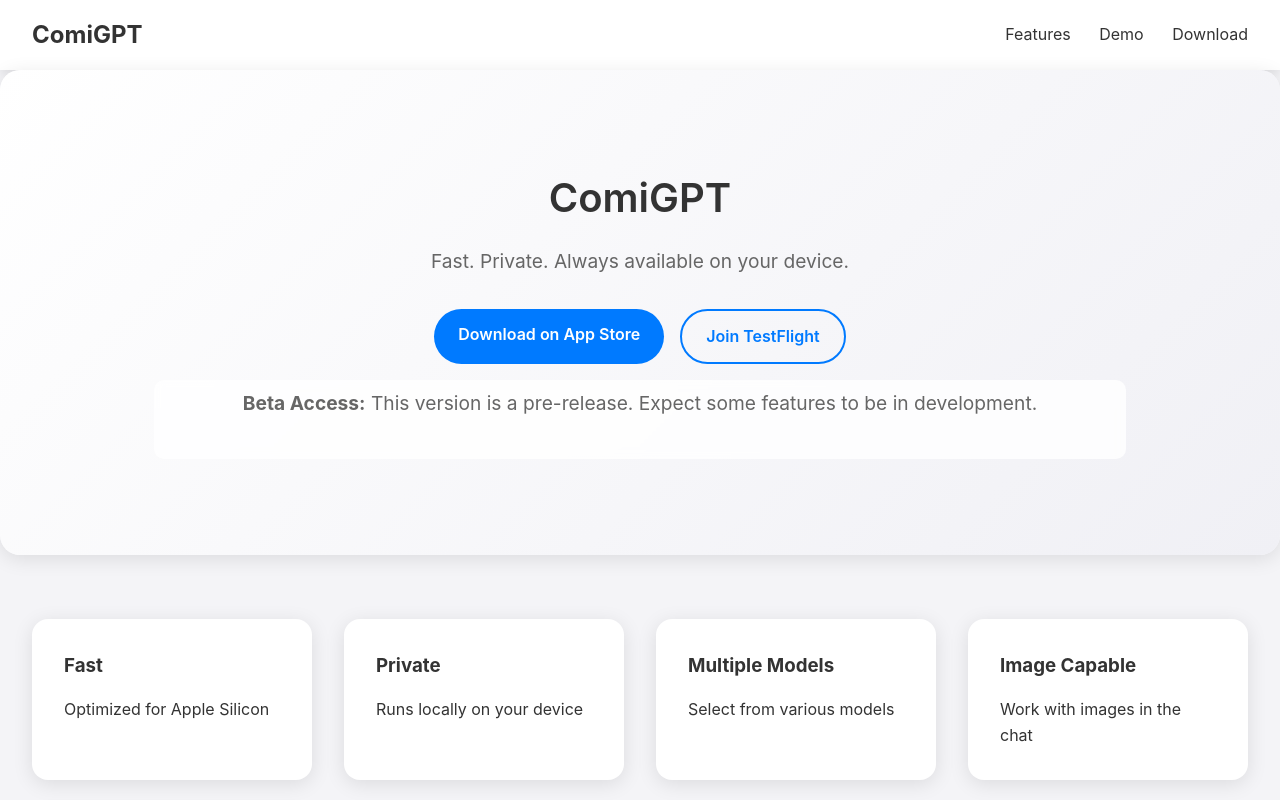
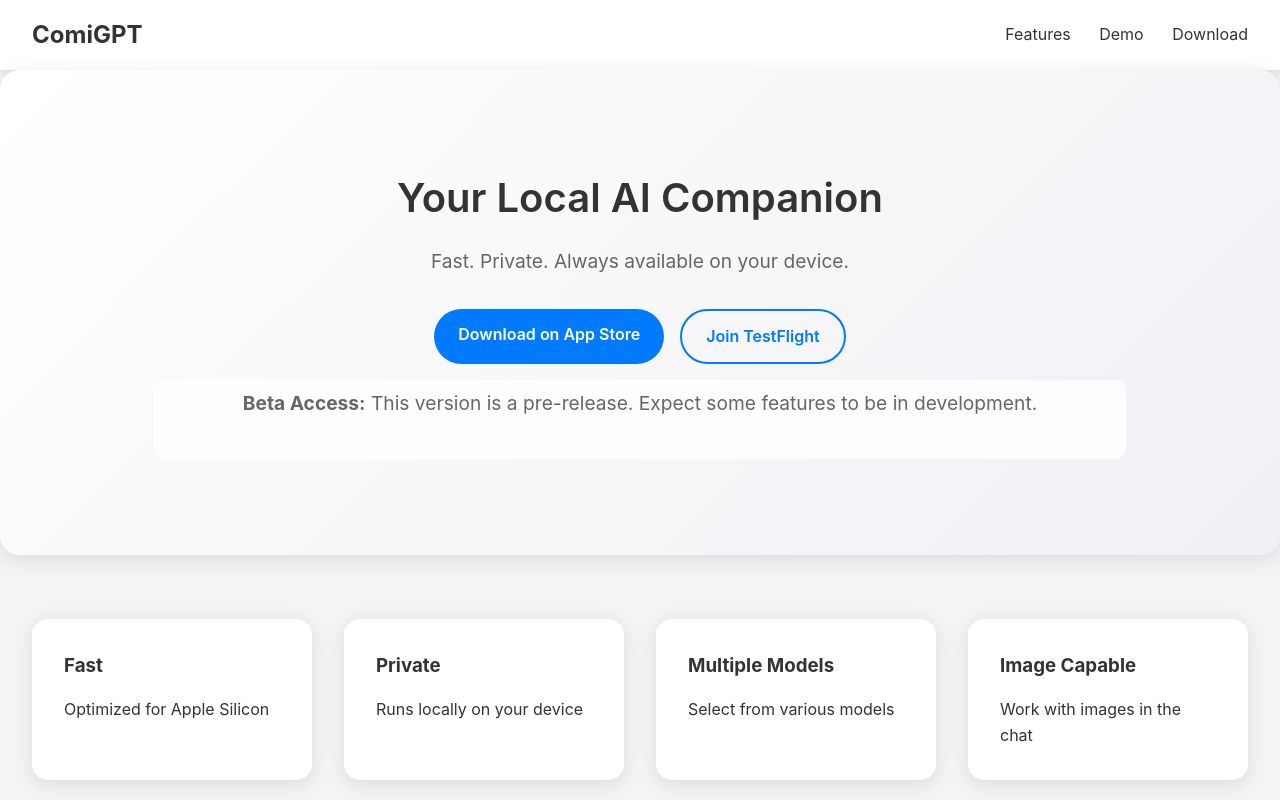
Before and after one commit to comiaiapp/comiaiapp.github.io, a plain HTML site: page index.html in a window 1280 px wide. Shown: the top 800 px of the page. Drawn offline with Linux system fonts and the light colour scheme.

Commit message:
Update index.html

```diff
--- a/index.html
+++ b/index.html
@@ -155,7 +155,7 @@
   </header>
 
   <section class="hero">
-    <h2>ComiGPT</h2>
+    <h2>Your Local AI Companion</h2>
     <p>Fast. Private. Always available on your device.</p>
     <div class="buttons">
       <a href="#" class="btn">Download on App Store</a>
```
